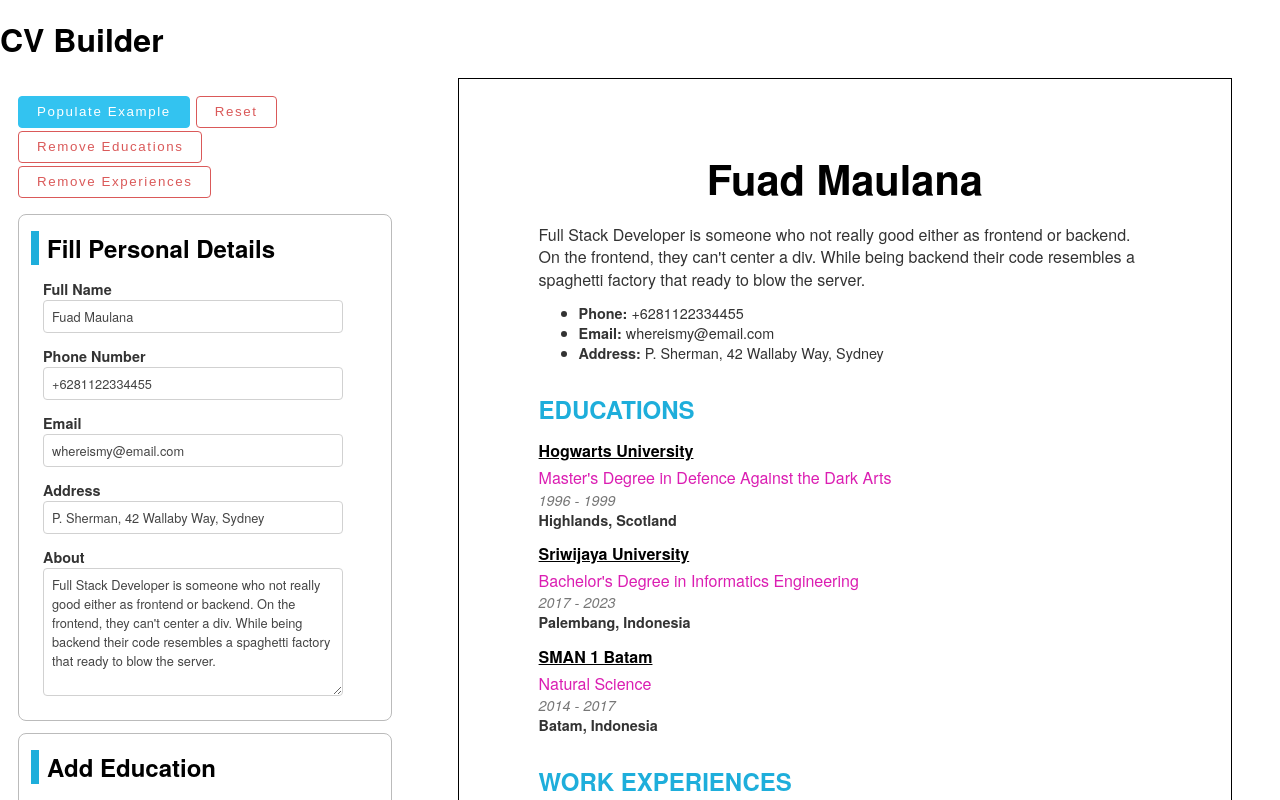
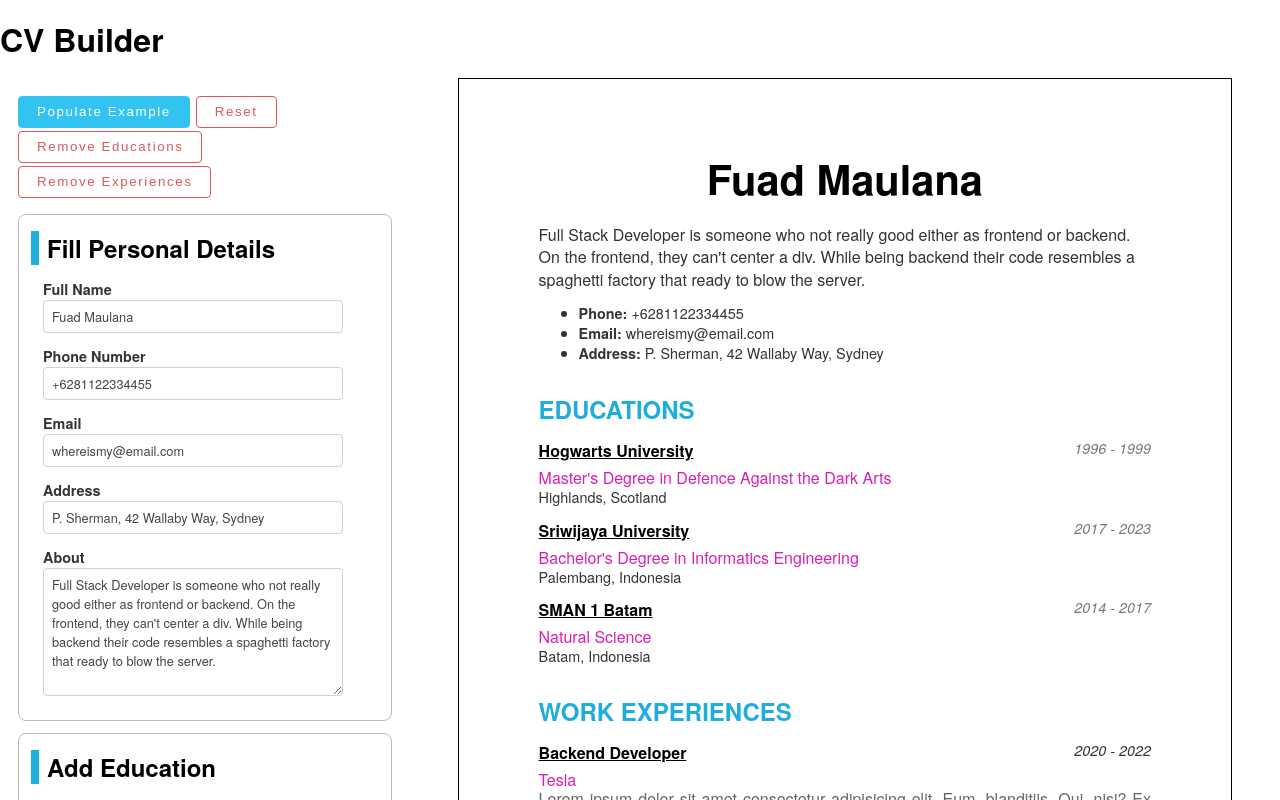
Before and after one commit to fuadmln/react-cvbuilder, a React (Vite) app: page / in a window 1280 px wide. Shown: the top 800 px of the page. Built offline with nearby package versions, Linux system fonts and the light colour scheme; the HTML template or start-up script is replaced by a standard one.

Commit message:
styling: item header

```diff
--- a/src/components/EducationItem.jsx
+++ b/src/components/EducationItem.jsx
@@ -10,9 +10,11 @@ function EducationItem({education}){
 
    return(
       <div>
-         <h3>{education.institution}</h3>
+         <div className="item-header">
+            <h3>{education.institution}</h3>
+            <p className="date">{education.yearIn} - {education.yearOut}</p>
+         </div>
          <p className="major">{education.degree} {education.major}</p>
-         <p className="date">{education.yearIn} - {education.yearOut}</p>
          <p className="location">{education.location}</p>
       </div>
    );
--- a/src/components/ExperienceItem.jsx
+++ b/src/components/ExperienceItem.jsx
@@ -1,9 +1,11 @@
 function ExperienceItem({experience}){
    return(
       <div>
-         <h3>{experience.position}</h3>
+         <div className="item-header">
+            <h3>{experience.position}</h3>
+            <p className="date">{experience.yearIn} - {experience.yearOut}</p>
+         </div>
          <p className="company">{experience.company}</p>
-         <p className="date">{experience.yearIn} - {experience.yearOut}</p>
          <p className="description">{experience.description}</p>
       </div>
    );
--- a/src/styles/App.css
+++ b/src/styles/App.css
@@ -210,13 +210,24 @@ button.delete:hover {
   text-transform: uppercase;
 }
 
+.cv-education .item-header,
+.cv-experience .item-header {
+  display: flex;
+  justify-content: space-between;
+}
+
 .cv-education h3,
 .cv-experience h3 {
-  margin-bottom: 5px;
+  margin: 0 0 6px;
   font-size: 1rem;
 }
 
-.cv-education .list div,
-.cv-experience .list div {
+.cv-education .list > div,
+.cv-experience .list > div {
   margin-bottom: 12px;
 }
+
+.cv-education .list p,
+.cv-experience .list p {
+  line-height: 1.2rem;
+}
--- a/src/styles/InfoEducation.css
+++ b/src/styles/InfoEducation.css
@@ -1,11 +1,8 @@
 .cv-education h3 {
-  /* color: #1eaedb; */
   text-decoration: underline;
 }
 
 .cv-education .major {
-  /* font-weight: bold; */
-  /* font-size: 1.1rem; */
   color: #db1eb2;
 }
 
@@ -16,6 +13,5 @@
 }
 
 .cv-education .location {
-  font-weight: 600;
   font-size: 0.9rem;
 }
--- a/src/styles/InfoExperience.css
+++ b/src/styles/InfoExperience.css
@@ -1,10 +1,8 @@
 .cv-experience h3 {
-  /* color: #1eaedb; */
   text-decoration: underline;
 }
 
 .cv-experience .company {
-  /* font-weight: bold; */
   color: #db1eb2;
 }
 
@@ -14,7 +12,6 @@
 }
 
 .cv-experience .description {
-  margin-top: 6px;
   text-align: justify;
   color: #666;
 }
```
